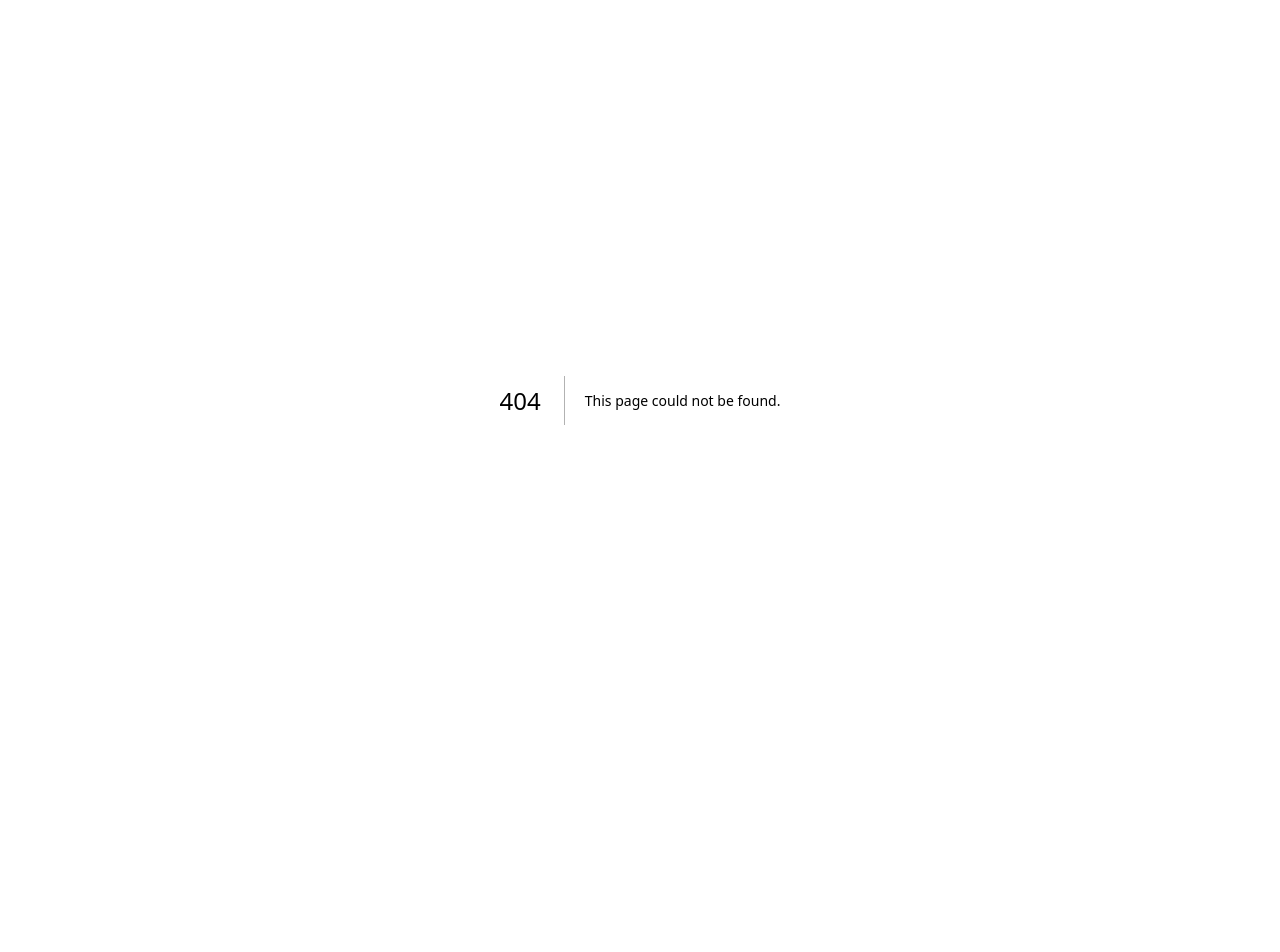
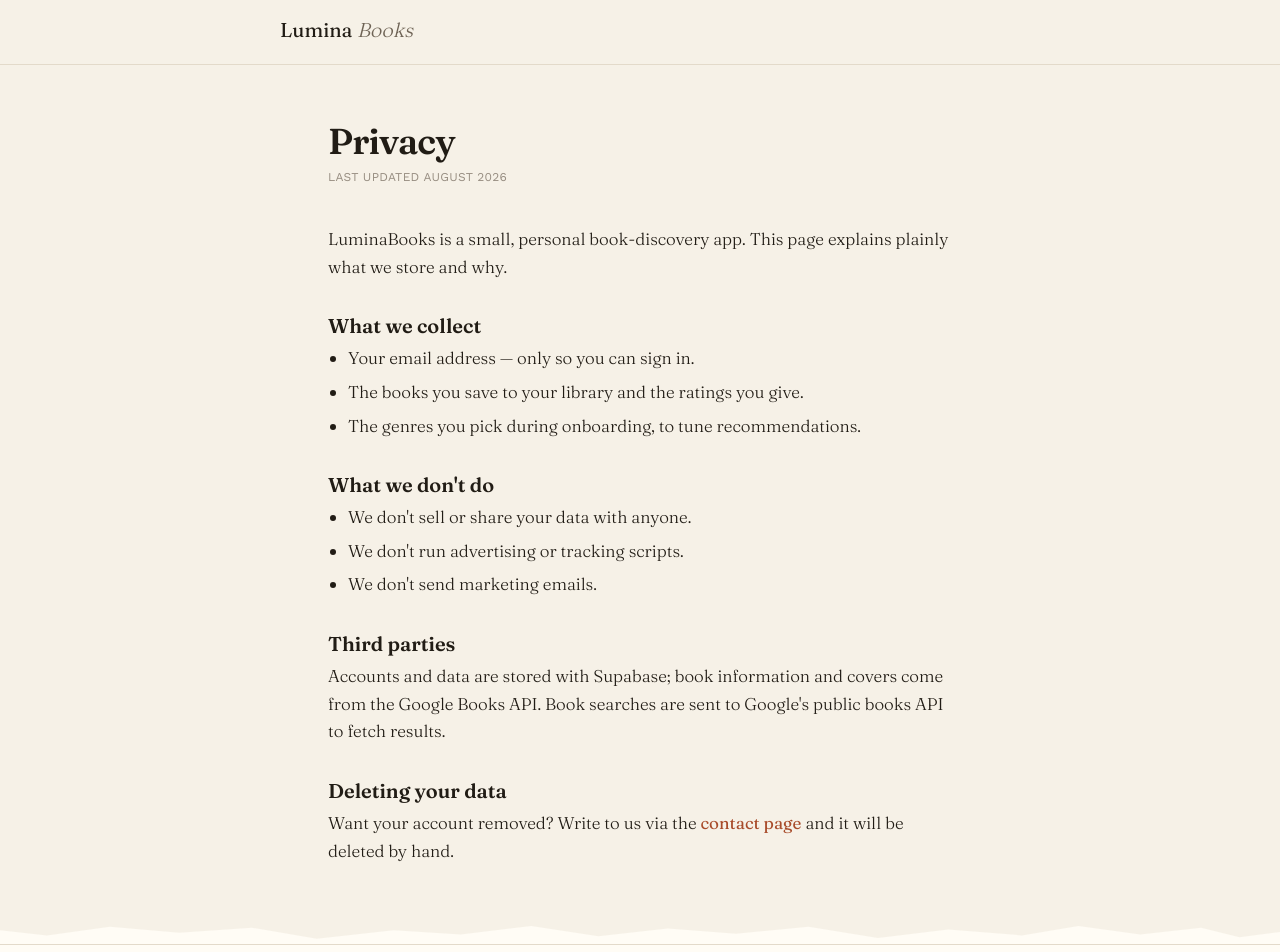
Before and after one commit to di4nsyah/Lumina, a Next.js app: page /privacy in a window 1280 px wide. Before the commit this address had no page. Shown: the top 952 px of the page. Before the commit the page ends 800 px from the top, so only its background shows below. Built offline with nearby package versions, Linux system fonts and the light colour scheme.

Commit message:
feat(redesign): legal pages, custom 404, final sweep

```diff
--- /dev/null
+++ b/src/app/contact/page.tsx
@@ -0,0 +1,22 @@
+import LegalPage from "@/components/LegalPage";
+
+export const metadata = { title: "Contact" };
+
+export default function ContactPage() {
+  return (
+    <LegalPage title="Say hello">
+      <p>
+        Questions, bug reports, book recommendations you swear by — all welcome.
+      </p>
+      <p>
+        The fastest way to reach us is email:{" "}
+        <a href="mailto:hello@luminabooks.example">hello@luminabooks.example</a>
+        . Data-deletion requests go to the same address (see{" "}
+        <a href="/privacy">privacy</a>).
+      </p>
+      <p className="text-muted-ink">
+        We reply like a small shop: when the kettle has boiled.
+      </p>
+    </LegalPage>
+  );
+}
--- /dev/null
+++ b/src/app/not-found.tsx
@@ -0,0 +1,37 @@
+import Link from "next/link";
+import Wordmark from "@/components/ui/Wordmark";
+import Squiggle from "@/components/decor/Squiggle";
+
+export default function NotFound() {
+  return (
+    <div className="flex min-h-screen flex-col items-center justify-center bg-paper px-4 text-center text-ink antialiased">
+      <Wordmark />
+
+      <div className="relative mt-12 w-full max-w-md border border-dashed border-hairline bg-surface px-8 py-14 shadow-sm">
+        <span
+          aria-hidden="true"
+          className="absolute -left-3 top-1/2 h-6 w-6 -translate-y-1/2 rounded-full bg-paper"
+        />
+        <span
+          aria-hidden="true"
+          className="absolute -right-3 top-1/2 h-6 w-6 -translate-y-1/2 rounded-full bg-paper"
+        />
+        <p className="font-display text-7xl font-semibold text-accent/70">404</p>
+        <h1 className="mt-3 font-display text-xl font-semibold text-ink">
+          This bookmark fell out.
+        </h1>
+        <Squiggle className="mx-auto mt-3" />
+        <p className="mt-4 text-sm leading-relaxed text-muted-ink">
+          The page you were looking for isn&apos;t in this section. Try the
+          front table instead.
+        </p>
+        <Link
+          href="/"
+          className="mt-7 inline-flex rounded-md bg-ink px-6 py-2.5 text-sm font-semibold text-surface transition-colors hover:bg-ink/85 focus-visible:outline-none focus-visible:ring-2 focus-visible:ring-accent focus-visible:ring-offset-2"
+        >
+          Back to Discover
+        </Link>
+      </div>
+    </div>
+  );
+}
--- /dev/null
+++ b/src/app/privacy/page.tsx
@@ -0,0 +1,41 @@
+import LegalPage from "@/components/LegalPage";
+
+export const metadata = { title: "Privacy" };
+
+export default function PrivacyPage() {
+  return (
+    <LegalPage title="Privacy">
+      <p>
+        LuminaBooks is a small, personal book-discovery app. This page explains
+        plainly what we store and why.
+      </p>
+
+      <h2>What we collect</h2>
+      <ul>
+        <li>Your email address — only so you can sign in.</li>
+        <li>The books you save to your library and the ratings you give.</li>
+        <li>The genres you pick during onboarding, to tune recommendations.</li>
+      </ul>
+
+      <h2>What we don&apos;t do</h2>
+      <ul>
+        <li>We don&apos;t sell or share your data with anyone.</li>
+        <li>We don&apos;t run advertising or tracking scripts.</li>
+        <li>We don&apos;t send marketing emails.</li>
+      </ul>
+
+      <h2>Third parties</h2>
+      <p>
+        Accounts and data are stored with Supabase; book information and covers
+        come from the Google Books API. Book searches are sent to Google&apos;s
+        public books API to fetch results.
+      </p>
+
+      <h2>Deleting your data</h2>
+      <p>
+        Want your account removed? Write to us via the{" "}
+        <a href="/contact">contact page</a> and it will be deleted by hand.
+      </p>
+    </LegalPage>
+  );
+}
--- /dev/null
+++ b/src/app/terms/page.tsx
@@ -0,0 +1,41 @@
+import LegalPage from "@/components/LegalPage";
+
+export const metadata = { title: "Terms" };
+
+export default function TermsPage() {
+  return (
+    <LegalPage title="Terms of use">
+      <p>
+        Short version: be kind, this is a personal project, and the service is
+        offered as-is.
+      </p>
+
+      <h2>The service</h2>
+      <p>
+        LuminaBooks helps you discover books, keep a personal collection, and
+        get simple genre-based recommendations. It is provided free, without
+        warranty of any kind.
+      </p>
+
+      <h2>Your account</h2>
+      <ul>
+        <li>Keep your credentials to yourself.</li>
+        <li>Don&apos;t use the service for spam or abuse.</li>
+        <li>We may suspend accounts that break the service for everyone else.</li>
+      </ul>
+
+      <h2>Content</h2>
+      <p>
+        Book metadata and cover images come from the Google Books API and
+        belong to their respective owners. Ratings you submit are visible as
+        anonymous averages to other readers.
+      </p>
+
+      <h2>Changes</h2>
+      <p>
+        If these terms change meaningfully, we&apos;ll note it on this page.
+        Continued use means you accept the current version.
+      </p>
+    </LegalPage>
+  );
+}
--- /dev/null
+++ b/src/components/LegalPage.tsx
@@ -0,0 +1,38 @@
+import Wordmark from "@/components/ui/Wordmark";
+import SiteFooter from "@/components/SiteFooter";
+
+type LegalPageProps = {
+  title: string;
+  updated?: string;
+  children: React.ReactNode;
+};
+
+export default function LegalPage({
+  title,
+  updated = "August 2026",
+  children,
+}: LegalPageProps) {
+  return (
+    <div className="flex min-h-screen flex-col bg-paper text-ink antialiased">
+      <header className="border-b border-hairline">
+        <div className="mx-auto max-w-3xl px-4 py-5 sm:px-6">
+          <Wordmark />
+        </div>
+      </header>
+
+      <main className="mx-auto w-full max-w-2xl flex-1 px-4 py-14 sm:px-6">
+        <h1 className="font-display text-4xl font-semibold tracking-tight">
+          {title}
+        </h1>
+        <p className="mt-2 text-xs uppercase tracking-wide text-muted-ink/70">
+          Last updated {updated}
+        </p>
+        <div className="mt-10 space-y-5 font-display text-[17px] font-light leading-relaxed [&_a]:font-normal [&_a]:text-accent [&_a]:underline-offset-4 [&_a:hover]:underline [&_h2]:mb-1 [&_h2]:mt-8 [&_h2]:text-xl [&_h2]:font-semibold [&_li]:mb-1.5 [&_ul]:list-disc [&_ul]:pl-5 [&_strong]:font-semibold">
+          {children}
+        </div>
+      </main>
+
+      <SiteFooter />
+    </div>
+  );
+}
```
